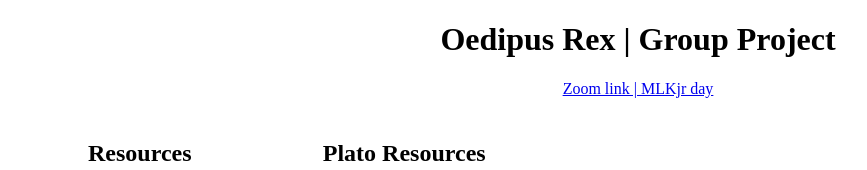
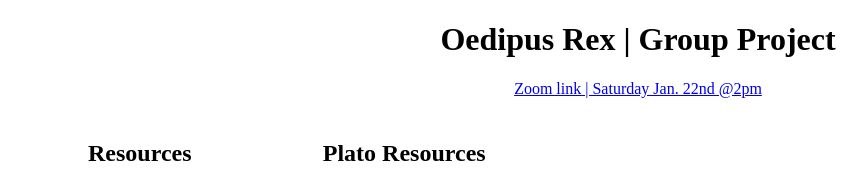
Before and after one commit to CalebHurbon/SmallGroupLeadership, a plain HTML site: page index.html in a window 1280 px wide. Shown: the top 170 px of the page, without its empty margins (2-869 px from the left). Drawn offline with Linux system fonts and the light colour scheme.

Commit message:
Update index.html

```diff
--- a/index.html
+++ b/index.html
@@ -10,7 +10,7 @@
   <body style="text-align:center">
     <p></p>
     <h1>Oedipus Rex | Group Project</h1>
-    <p></p><p><a href="https://us02web.zoom.us/s/83629127699?pwd=OGZCVjhISkx6a0lwMnBtcEhHRkhiQT09#success">Zoom link | MLKjr day</a>
+    <p></p><p><a href="https://us02web.zoom.us/j/83629127699?pwd=OGZCVjhISkx6a0lwMnBtcEhHRkhiQT09">Zoom link | Saturday Jan. 22nd @2pm</a>
 
     <table>
       <tr>
```
